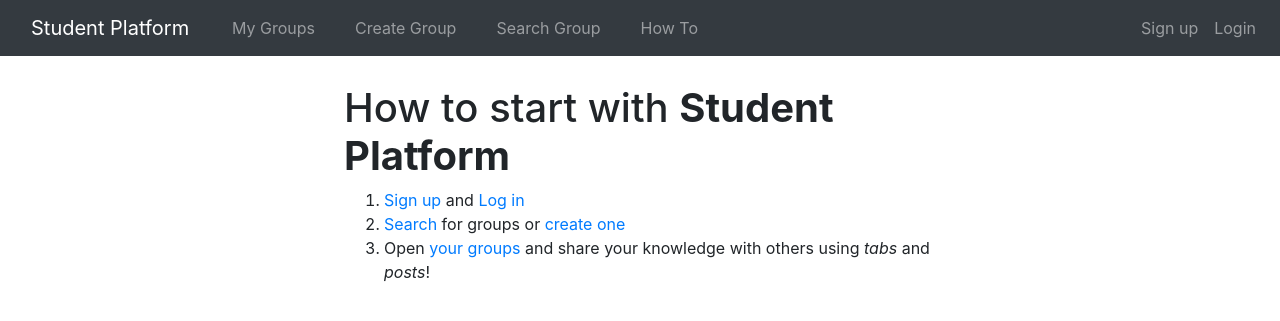
After one commit to questras/StudentPlatform, a Django app: page /platformapp/howto/ in a window 1280 px wide. The commit adds this page. Shown: the top 321 px of the page. Run offline with Django 3.2, Linux system fonts and the light colour scheme; some libraries are stand-ins or nearby versions.

Commit message:
add how-to view with tests

```diff
--- a/StudentPlatform/platformapp/templates/base.html
+++ b/StudentPlatform/platformapp/templates/base.html
@@ -31,6 +31,9 @@
         </li>
         <li class="nav-item mr-4">
             <a class="nav-link" href="{% url 'search_groups_view' %}">Search Group</a>
+        </li>
+        <li class="nav-item mr-4">
+            <a class="nav-link" href="{% url 'how_to_view' %}">How To</a>
         </li>
     </ul>
     <ul class="navbar-nav">
--- /dev/null
+++ b/StudentPlatform/platformapp/templates/platformapp/how_to_view.html
@@ -0,0 +1,25 @@
+{% extends 'base.html' %}
+
+{% block content %}
+
+    <h1>How to start with <b>Student Platform</b></h1>
+    <ol>
+        <li>
+            <a href="{% url 'signup_view' %}">Sign up</a>
+            and
+            <a href="{% url 'login_view' %}">Log in</a>
+        </li>
+        <li>
+            <a href="{% url 'search_groups_view' %}">Search</a>
+            for groups or
+            <a href="{% url 'create_group_view' %}">create one</a>
+        </li>
+        <li>
+            Open
+            <a href="{% url 'my_groups_view' %}">your groups</a>
+            and share your knowledge with others using
+            <i>tabs</i> and <i>posts</i>!
+        </li>
+    </ol>
+
+{% endblock %}
--- a/StudentPlatform/platformapp/urls.py
+++ b/StudentPlatform/platformapp/urls.py
@@ -10,6 +10,7 @@ urlpatterns = [
     # Index views:
     path('', index_view, name='index_view'),
     path('feed/', feed_view, name='feed_view'),
+    path('howto/', how_to_view, name='how_to_view'),
     # Authentication views:
     path('auth/signup/', SignUpView.as_view(), name='signup_view'),
     path('auth/login/', LoginView.as_view(redirect_authenticated_user=True), name='login_view'),
--- a/StudentPlatform/platformapp/views/index_views.py
+++ b/StudentPlatform/platformapp/views/index_views.py
@@ -20,3 +20,9 @@ def feed_view(request):
     """TODO: Implement feed_view"""
 
     return render(request, 'platformapp/feed_view.html', {})
+
+
+def how_to_view(request):
+    """A view with how-to instructions."""
+
+    return render(request, 'platformapp/how_to_view.html', {})
```
Also changed, not shown: StudentPlatform/platformapp/tests/tests_index.py (+18 -0 lines).
